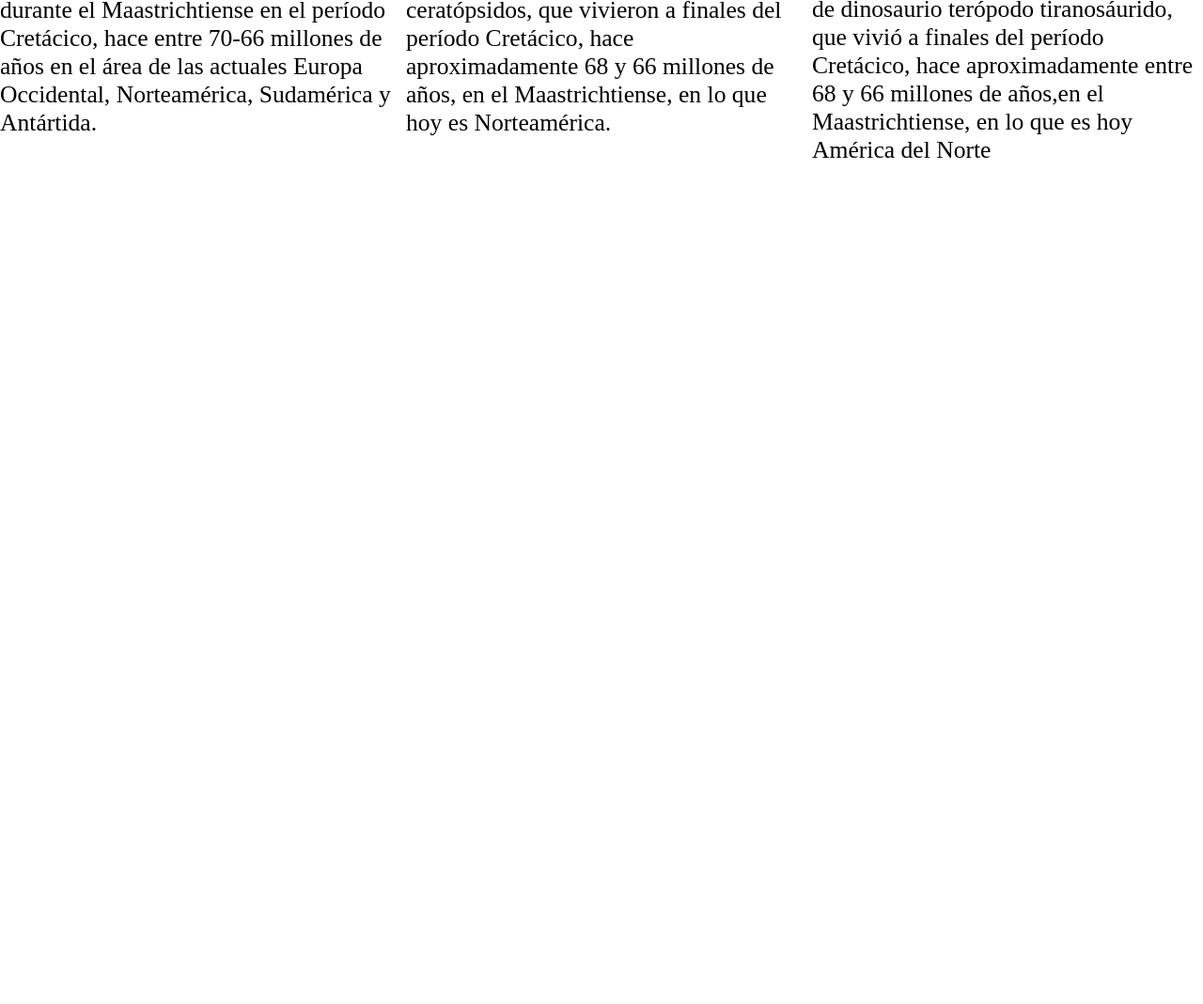
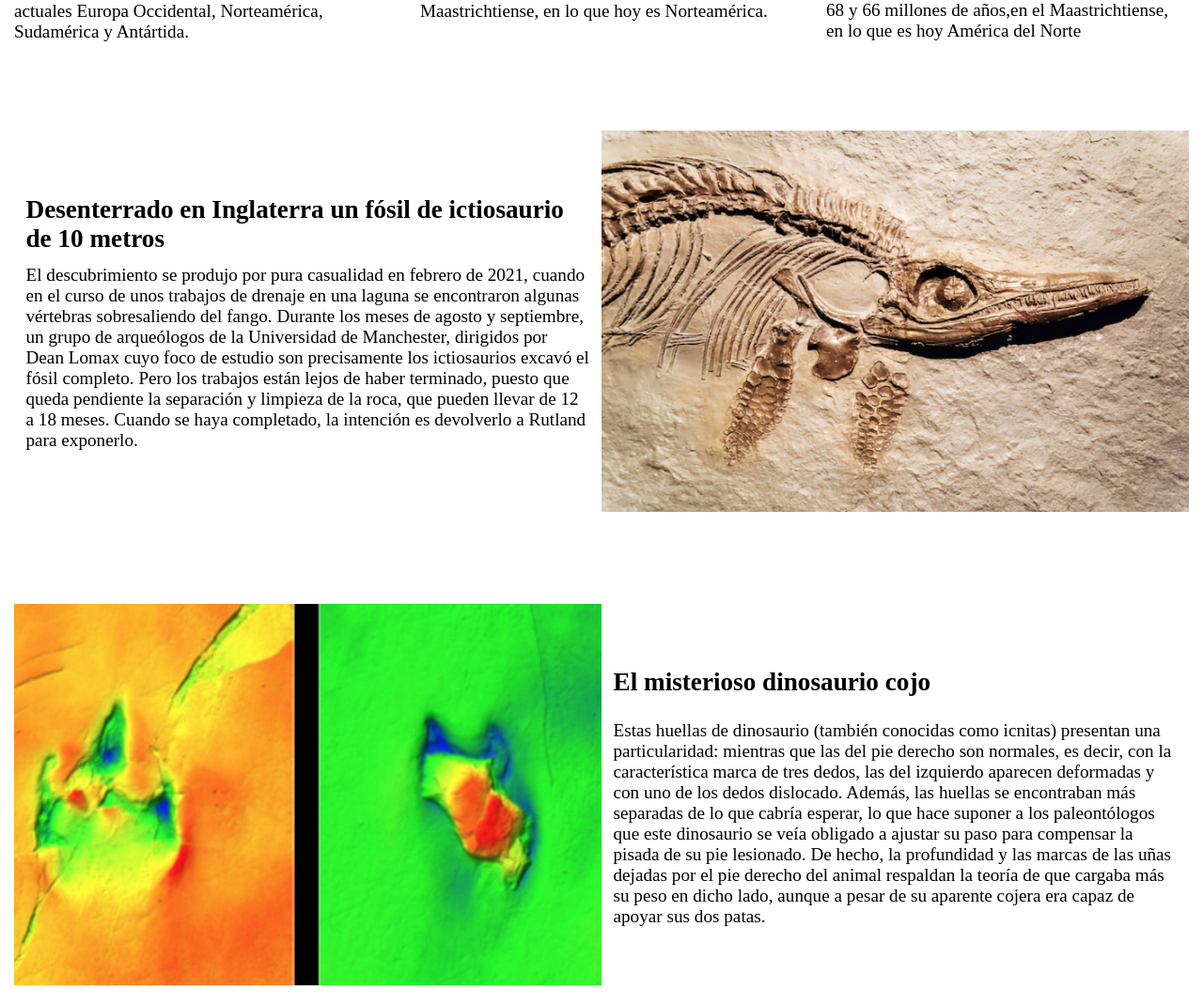
Before and after one commit to Ixy00/proyecto, a plain HTML site: page index.html in a window 1280 px wide. Shown: the part 725-1794 px from the top of the page at 94% size. Before the commit the page ends 900 px from the top, so only its background shows below. Drawn offline with Linux system fonts and the light colour scheme; a web font is replaced by a local one.

Commit message:
Agregamos las 2 imagenes al cuerpo y su respectivo textopara tener un poco mas de contenido

```diff
--- a/css/styles.css
+++ b/css/styles.css
@@ -63,10 +63,11 @@ header nav .menu {
     flex-direction: column;
     gap: 1rem;
     flex: 1 1 clamp(300px, 30%, 400px);
+    padding: 15px;
 }
 .box__titulo {
     color: goldenrod;
-    font-size: 2.4em;
+    font-size: 1.7em;
 }
 .box__subtitulo {
     color: rgb(212, 156, 250);
@@ -74,12 +75,52 @@ header nav .menu {
 }
 .box__text {
     color: black;
-    font-size: 1.6em;
+    font-size: 1.2em;
 }
+/* segundo cuerpo */
+.info {
+    flex-direction: row;
+    display: flex;
+    align-items: center;
+    margin-top: 5%;
+    flex-wrap: wrap;
+    padding: 15px;
+
+}
+.info__img {
+    flex: 1 1 50%;
+}
+.box1 {
+    display: flex;
+    flex-direction: column;
+    gap: 2.4rem;
+    flex: 1 1 clamp(580px, 50%, 740px);
+}
+.info__titulo {
+    font-size: 1.7em;
+    color: black;
+    margin: 2%;
+}
+.info__text {
+    color: black;
+    font-size: 1.2em;
+    font-weight: 300;
+    margin: 2%;
+
+}
+.info__box {
+    display: flex;
+    flex-direction: column;
+    flex: 1 1 clamp(580px, 50%, 740px);
+}
+
+
+
+
 @media screen and (max-width: 768px) {
     header {
         flex-direction: column;
-        gap: 2rem;
+        gap: 1.8rem;
     }
     .menu .menu__link {
         font-size: 20px;
@@ -87,4 +128,25 @@ header nav .menu {
     .form-registro {
         margin-top: 0;
     }
+    .box__titulo {
+        color: goldenrod;
+        font-size: 2em;
+    }
+    .box__subtitulo {
+        color: rgb(212, 156, 250);
+        font-size: 0.8em;
+    }
+    .box__text {
+        color: black;
+        font-size: 1em;
+    }
+    .info__titulo {
+        font-size: 2em;
+        color: black;
+    }
+    .info__text {
+        color: black;
+        font-size: 1em;
+
+    }
 }
--- a/index.html
+++ b/index.html
@@ -72,6 +72,39 @@
                     <p class="box__text">Tyrannosaurus rex,es la única especie conocida del género fósil Tyrannosaurus de dinosaurio terópodo tiranosáurido, que vivió a finales del período Cretácico, hace aproximadamente entre 68 y 66 millones de años,en el Maastrichtiense, en lo que es hoy América del Norte</p>
                 </div>
         </section>
+        <section id="Info" class="info">
+            <article class="box1">
+                <div class="box1__info">
+                    <h2 class="info__titulo">Desenterrado en Inglaterra un fósil de ictiosaurio de 10 metros</h2>
+                    <p class="info__text">
+                        El descubrimiento se produjo por pura casualidad en febrero de 2021, cuando en el curso de unos trabajos de drenaje
+                        en una laguna se encontraron algunas vértebras sobresaliendo del fango. Durante los meses de agosto y septiembre,
+                        un grupo de arqueólogos de la Universidad de Manchester, dirigidos por Dean Lomax cuyo foco de estudio son precisamente
+                        los ictiosaurios excavó el fósil completo. Pero los trabajos están lejos de haber terminado, puesto que queda pendiente
+                        la separación y limpieza de la roca, que pueden llevar de 12 a 18 meses. Cuando se haya completado, la intención es
+                        devolverlo a Rutland para exponerlo.
+                    </p>
+            </div>
+            </article>
+            <picture class="info__img">
+                <img src="./img/ictiosaurio 1.png" alt="">
+            </picture>
+        </section>
+        <section id="info" class="info">
+            <picture class="info__img">
+                <img src="./img/imagen-de-la-pisada-del-dinosaurio 1.jpg" alt="">
+            </picture>
+            <article class="info__box">
+                <h2 class="info__titulo">El misterioso dinosaurio cojo</h2>
+                <p class="info__text">
+                Estas huellas de dinosaurio (también conocidas como icnitas) presentan una particularidad: mientras que las del pie derecho son normales,
+                es decir, con la característica marca de tres dedos, las del izquierdo aparecen deformadas y con uno de los dedos dislocado. Además, las
+                huellas se encontraban más separadas de lo que cabría esperar, lo que hace suponer a los paleontólogos que este dinosaurio se veía obligado
+                a ajustar su paso para compensar la pisada de su pie lesionado. De hecho, la profundidad y las marcas de las uñas dejadas por el pie derecho
+                del animal respaldan la teoría de que cargaba más su peso en dicho lado, aunque a pesar de su aparente cojera era capaz de apoyar sus dos patas.
+                </p>
+            </article>
+        </section>
     </main>
 </body>
 </html>
```
Also changed, not shown: img/ictiosaurio 1.png (added), img/ictiosaurio.jpg (deleted), img/imagen-de-la-pisada-del-dinosaurio 1.jpg (added), img/imagen-de-la-pisada-del-dinosaurio.png (deleted).
